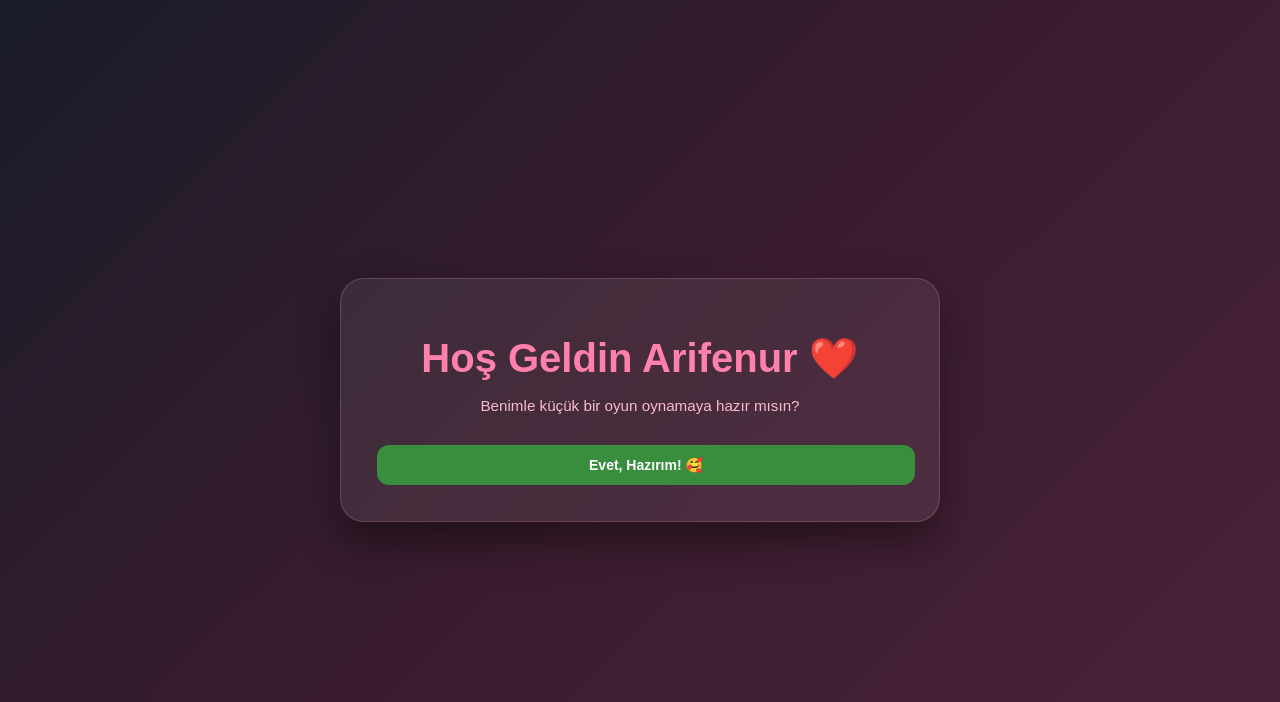
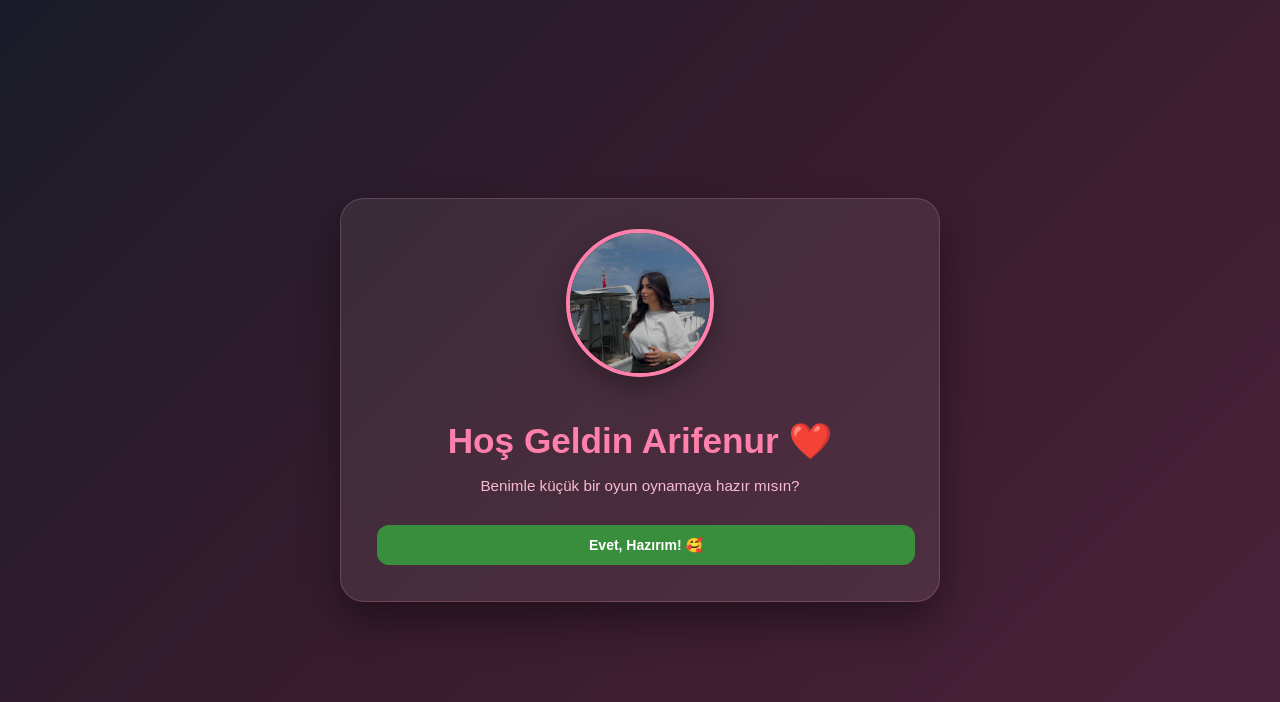
Before and after one commit to muharrembariss-rgb/tiktok_bot, a Flask app: page / in a window 1280 px wide. Shown: the top 702 px of the page. Run offline with Flask 3, Linux system fonts and the light colour scheme.

Commit message:
Update index.html

```diff
--- a/templates/index.html
+++ b/templates/index.html
@@ -30,7 +30,7 @@
         }
         h1 {
             color: #ff80ab;
-            font-size: 2.5em;
+            font-size: 2.2em;
             margin-bottom: 8px;
         }
         .subtitle {
@@ -105,12 +105,31 @@
         }
         .success { background: rgba(76, 175, 80, 0.15); color: #a5d6a7; padding: 15px; border-radius: 10px; margin-top: 15px;}
         .warning { background: rgba(244, 67, 54, 0.15); color: #ef9a9a; padding: 15px; border-radius: 10px; margin-top: 15px;}
+
+        .profile-img {
+            width: 140px;
+            height: 140px;
+            object-fit: cover;
+            border-radius: 50%;
+            border: 4px solid #ff80ab;
+            margin-bottom: 15px;
+            box-shadow: 0 10px 25px rgba(0,0,0,0.3);
+        }
+        .result-img {
+            max-width: 100%;
+            max-height: 250px;
+            border-radius: 16px;
+            border: 3px solid #ff80ab;
+            margin-top: 15px;
+            box-shadow: 0 10px 25px rgba(0,0,0,0.3);
+        }
     </style>
 </head>
 <body>
     <div class="container">
         <!-- GİRİŞ EKRANI -->
         <div id="login-section">
+            <img src="{{ url_for('static', filename='StoriesIG_nuuryorur_BH0.jpeg') }}" alt="Arifenur" class="profile-img">
             <h1>Hoş Geldin Arifenur ❤️</h1>
             <p class="subtitle">Benimle küçük bir oyun oynamaya hazır mısın?</p>
             <button onclick="testiBaslat()" style="background: #388e3c; width: 100%;">Evet, Hazırım! 🥰</button>
@@ -169,6 +188,11 @@
 
             <div id="score" style="display:none; margin-top:20px; font-weight:600; color:#ff80ab;">Romantik Puanın: <span id="puan-yazisi">0</span> / 5</div>
             <div id="result-message"></div>
+
+            <!-- Sonuç Fotoğrafı -->
+            <div id="sonuc-fotografi" style="display:none;">
+                <img src="{{ url_for('static', filename='730083250_17961211305139813_5974739164788153865_n.jpg') }}" alt="Mutlu Anımız" class="result-img">
+            </div>
         </div>
     </div>
 
@@ -217,6 +241,9 @@
                 let msgBox = document.getElementById('result-message');
                 msgBox.style.display = 'block';
 
+                // Sonuç fotoğrafını göster
+                document.getElementById('sonuc-fotografi').style.display = 'block';
+
                 if (puan === toplamSoru) {
                     msgBox.className = 'success';
                     msgBox.innerHTML = 'Mükemmelsin Arifenur! Testi fulledin, seni çok seviyorum!';
```
